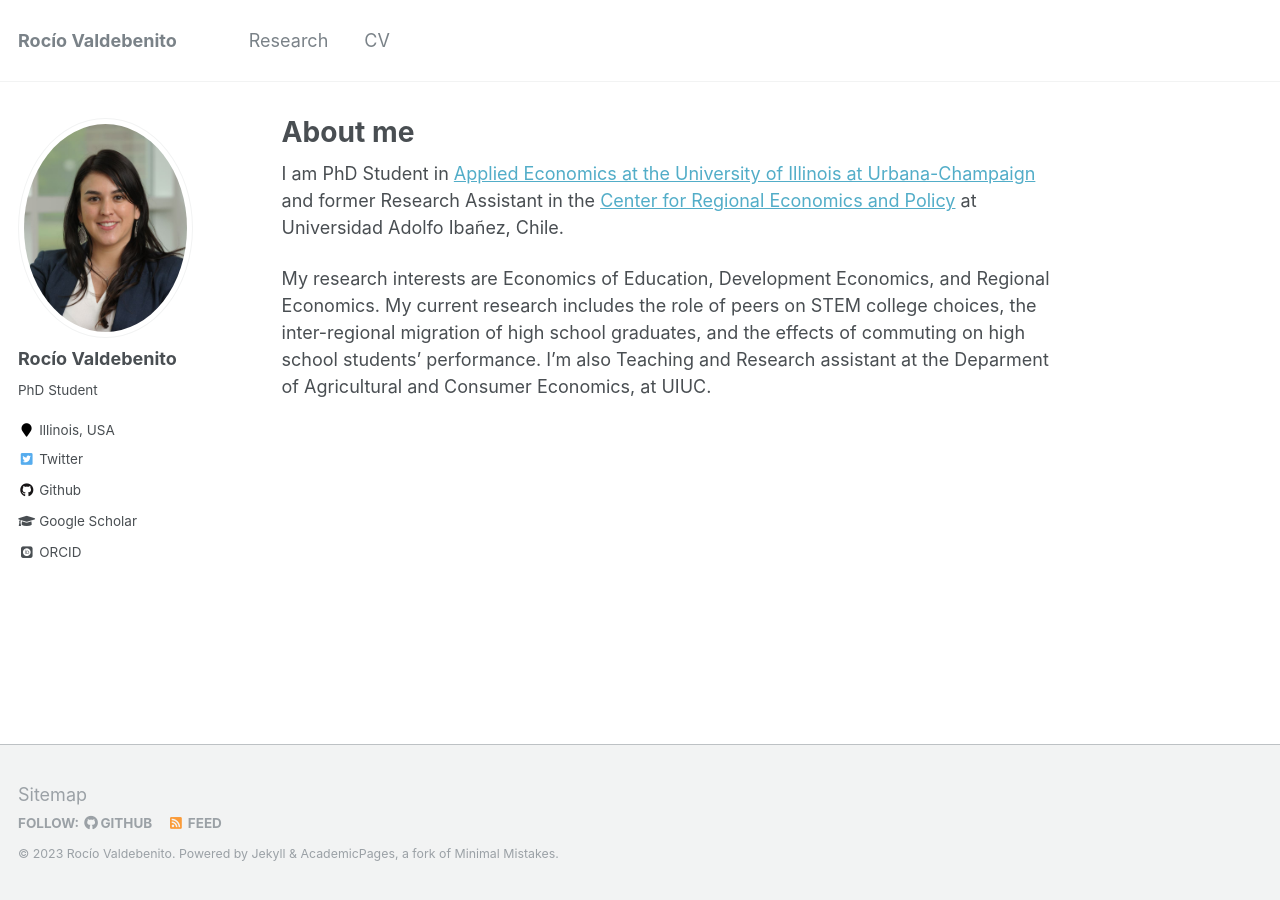
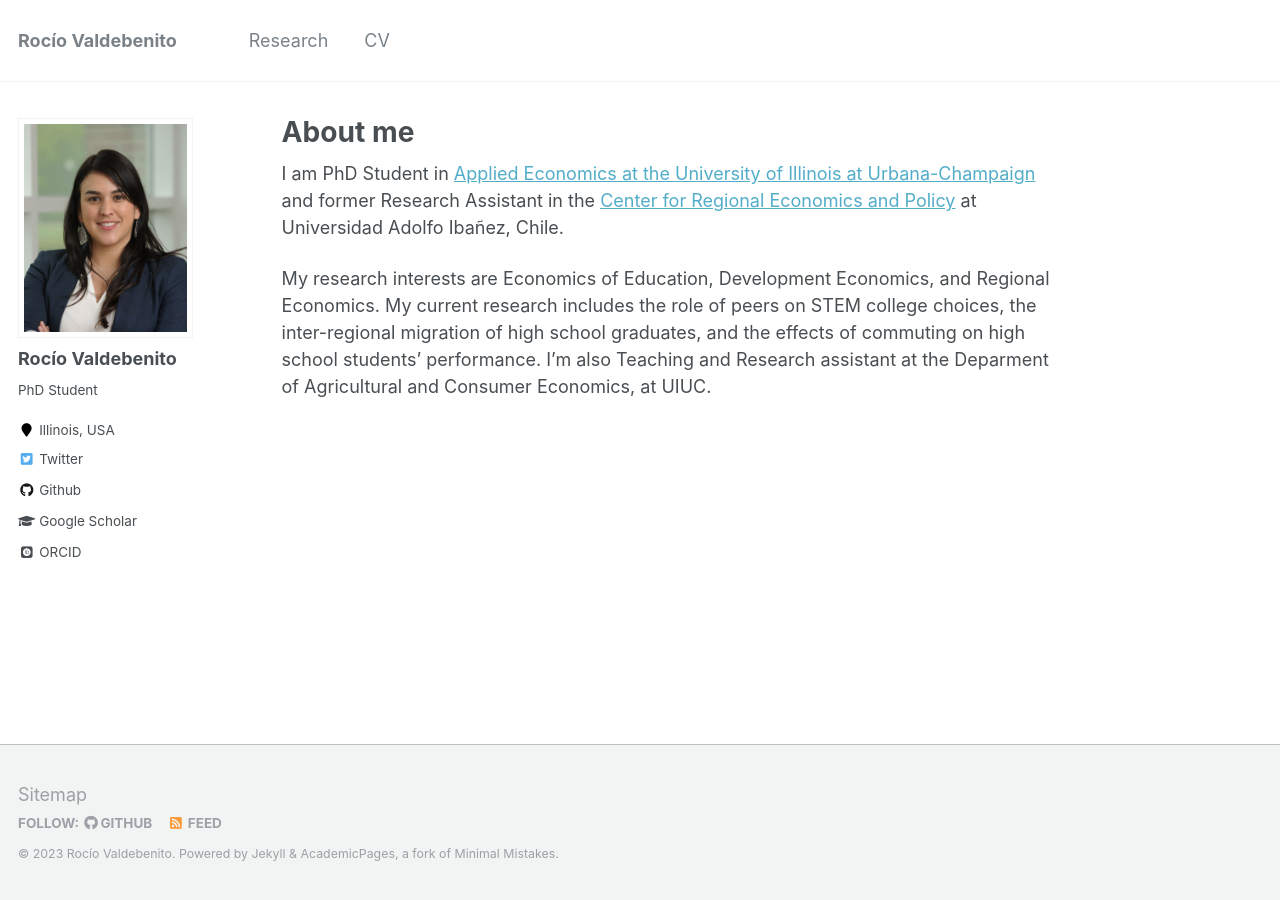
Before and after one commit to rvaldebenito/rvaldebenito.github.io, a Jekyll site: the page built from _pages/about.md, in a window 1280 px wide. Built offline with Jekyll 4.4.1, drawn with Linux system fonts in a browser that asks for light colours; some web fonts are replaced.

Commit message:
change avatar size

```diff
--- a/_sass/_sidebar.scss
+++ b/_sass/_sidebar.scss
@@ -72,7 +72,7 @@
 .author__avatar {
   display: table-cell;
   vertical-align: top;
-  width: 45px;
+  width: 50px;
   // set width only, for non-square avatars
   // height: 36px;
 
@@ -84,7 +84,8 @@
 
   img {
     max-width: 175px;
-    border-radius: 50%;
+    /*border-radius: 50%; */
+
 
     @include breakpoint($large) {
       padding: 5px;
```
